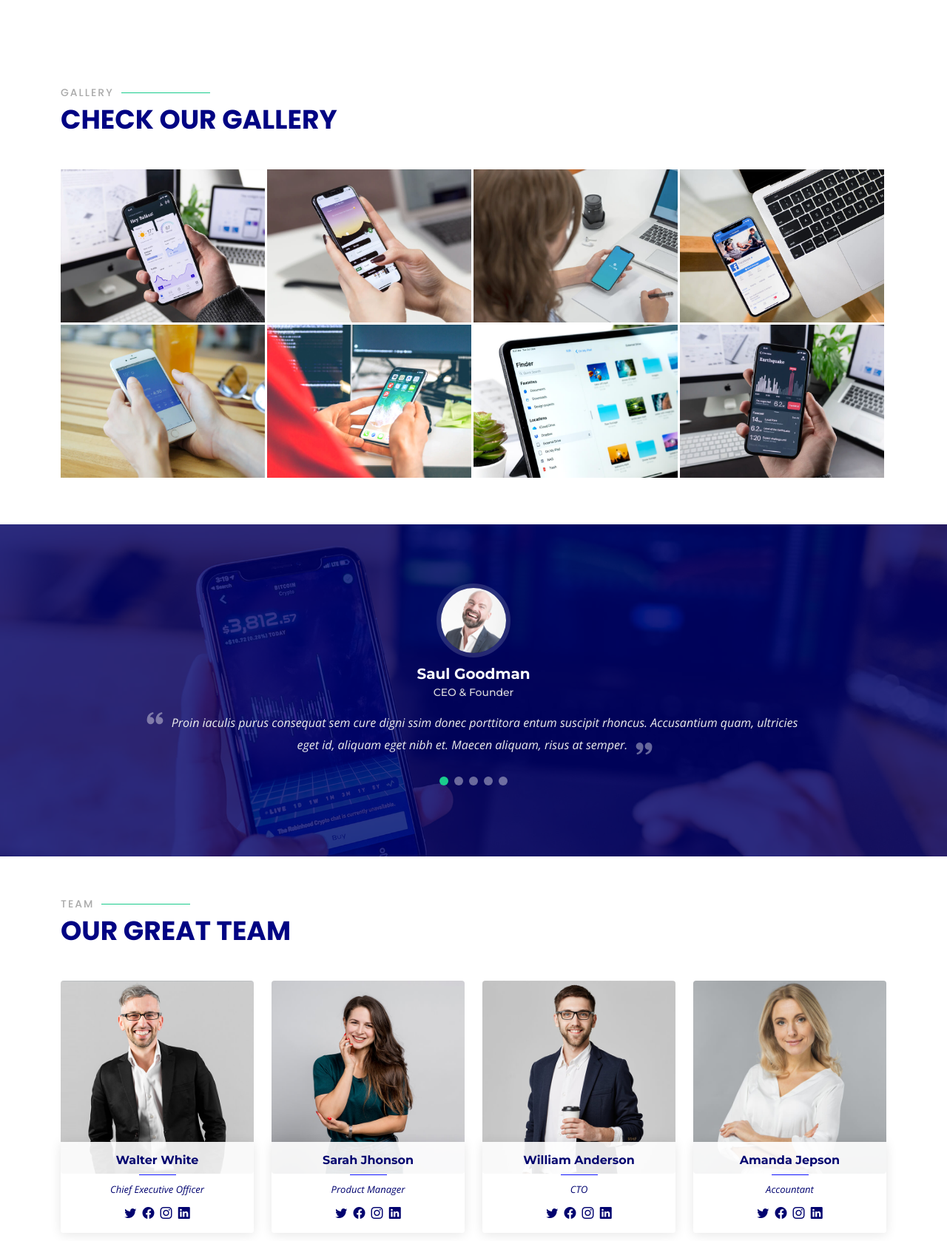
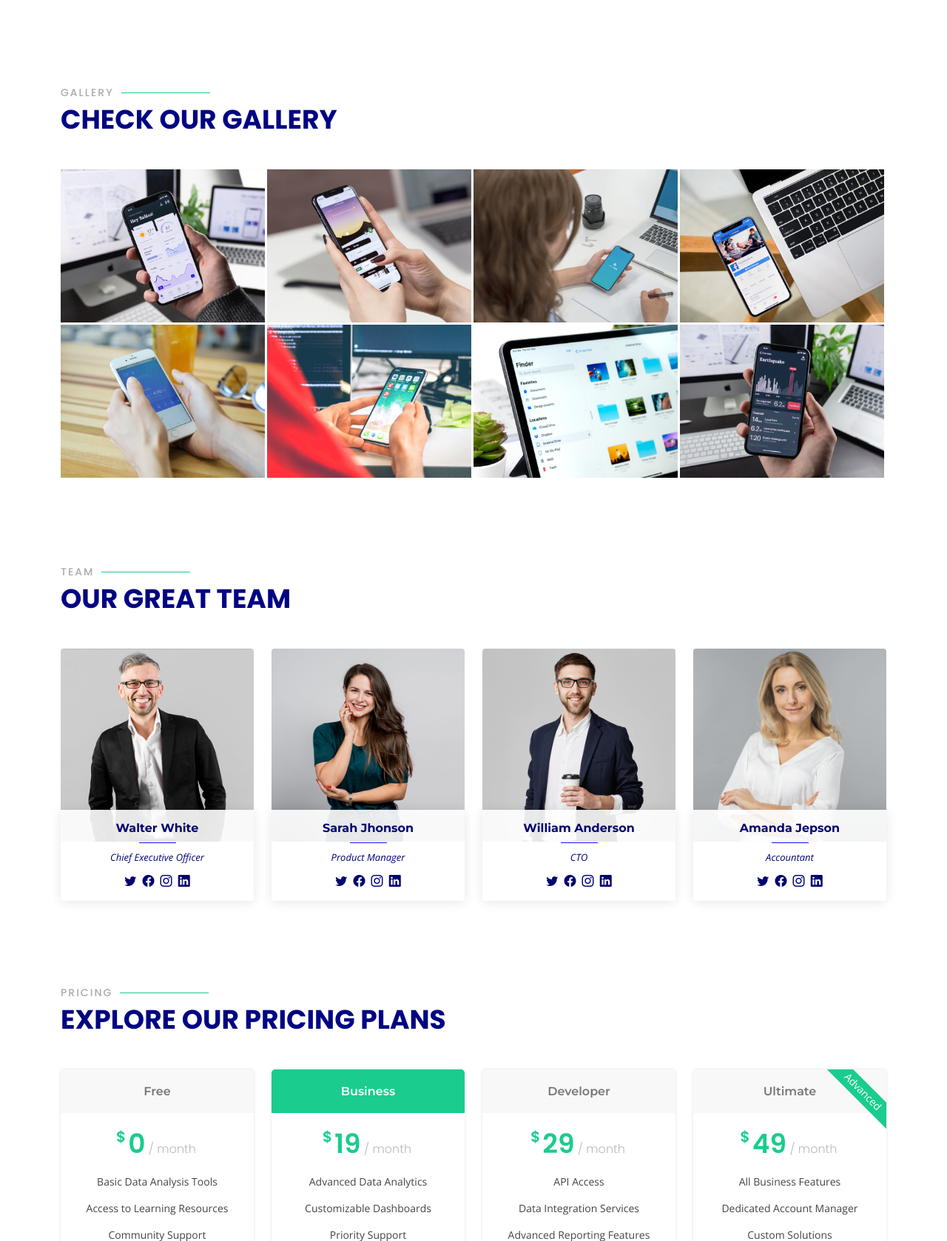
Before and after one commit to MiguelT18/NEXA, a Flask app: page / in a window 1280 px wide. Shown: the part 4510-6188 px from the top of the page at 74% size. Run offline with Flask 3, Linux system fonts and the light colour scheme; some libraries are stand-ins or nearby versions.

Commit message:
vista index

```diff
--- a/app/static/assets/css/style.css
+++ b/app/static/assets/css/style.css
@@ -120,7 +120,7 @@ h6 {
   transition: all 0.5s;
   z-index: 997;
   transition: all 0.5s;
-  background: rgba(1, 4, 136, 0.9);
+  background: rgba(20, 144, 111, 0.9);
 }
 
 #header.header-transparent {
@@ -128,7 +128,7 @@ h6 {
 }
 
 #header.header-scrolled {
-  background: rgba(1, 4, 136, 0.9);
+  background: rgba(11, 142, 92, 0.9);
   height: 60px;
 }
 
@@ -419,7 +419,7 @@ h6 {
 
 #hero:before {
   content: "";
-  background: rgba(2, 5, 161, 0.91);
+  background: rgba(42, 192, 120, 0.91);
   position: absolute;
   bottom: 0;
   top: 0;
@@ -1491,7 +1491,7 @@ section {
 # Footer
 --------------------------------------------------------------*/
 #footer {
-  background: #010351;
+  background: #17a367;
   padding: 0 0 30px 0;
   color: #fff;
   font-size: 14px;
@@ -1503,7 +1503,7 @@ section {
 
 #footer .footer-top .footer-info {
   margin-bottom: 15px;
-  background: #010246;
+  background: #17a367;
   color: #fff;
   border-top: 4px solid #1acc8d;
   text-align: center;
--- a/app/templates/home-page.html
+++ b/app/templates/home-page.html
@@ -328,83 +328,6 @@
 
       </div>
     </section><!-- End Gallery Section -->
-    <section id="testimonials" class="testimonials">
-      <div class="container">
-
-          <div class="testimonials-slider swiper" data-aos="fade-up" data-aos-delay="100">
-              <div class="swiper-wrapper">
-
-                  <div class="swiper-slide">
-                      <div class="testimonial-item">
-                          <img src="{{ url_for('static', filename='assets/img/testimonials/testimonials-1.jpg') }}" class="testimonial-img" alt="">
-                          <h3>Saul Goodman</h3>
-                          <h4>CEO &amp; Founder</h4>
-                          <p>
-                              <i class="bx bxs-quote-alt-left quote-icon-left"></i>
-                              Proin iaculis purus consequat sem cure digni ssim donec porttitora entum suscipit rhoncus. Accusantium quam, ultricies eget id, aliquam eget nibh et. Maecen aliquam, risus at semper.
-                              <i class="bx bxs-quote-alt-right quote-icon-right"></i>
-                          </p>
-                      </div>
-                  </div><!-- End testimonial item -->
-
-                  <div class="swiper-slide">
-                      <div class="testimonial-item">
-                          <img src="{{ url_for('static', filename='assets/img/testimonials/testimonials-2.jpg') }}" class="testimonial-img" alt="">
-                          <h3>Sara Wilsson</h3>
-                          <h4>Data Analyst</h4>
-                          <p>
-                              <i class="bx bxs-quote-alt-left quote-icon-left"></i>
-                              The insights gained from data analysis have transformed our decision-making process, allowing us to innovate and stay ahead in the competitive landscape.
-                              <i class="bx bxs-quote-alt-right quote-icon-right"></i>
-                          </p>
-                      </div>
-                  </div><!-- End testimonial item -->
-
-                  <div class="swiper-slide">
-                      <div class="testimonial-item">
-                          <img src="{{ url_for('static', filename='assets/img/testimonials/testimonials-3.jpg') }}" class="testimonial-img" alt="">
-                          <h3>Jena Karlis</h3>
-                          <h4>Store Owner</h4>
-                          <p>
-                              <i class="bx bxs-quote-alt-left quote-icon-left"></i>
-                              Utilizing data analytics has enabled us to understand our customers better and tailor our services to meet their needs effectively.
-                              <i class="bx bxs-quote-alt-right quote-icon-right"></i>
-                          </p>
-                      </div>
-                  </div><!-- End testimonial item -->
-
-                  <div class="swiper-slide">
-                      <div class="testimonial-item">
-                          <img src="{{ url_for('static', filename='assets/img/testimonials/testimonials-4.jpg') }}" class="testimonial-img" alt="">
-                          <h3>Matt Brandon</h3>
-                          <h4>Freelancer</h4>
-                          <p>
-                              <i class="bx bxs-quote-alt-left quote-icon-left"></i>
-                              The advanced analytics tools provided by this platform have significantly improved my project outcomes and client satisfaction.
-                              <i class="bx bxs-quote-alt-right quote-icon-right"></i>
-                          </p>
-                      </div>
-                  </div><!-- End testimonial item -->
-
-                  <div class="swiper-slide">
-                      <div class="testimonial-item">
-                          <img src="{{ url_for('static', filename='assets/img/testimonials/testimonials-5.jpg') }}" class="testimonial-img" alt="">
-                          <h3>John Larson</h3>
-                          <h4>Entrepreneur</h4>
-                          <p>
-                              <i class="bx bxs-quote-alt-left quote-icon-left"></i>
-                              The integration of data analytics into our business strategy has been a game changer, driving growth and efficiency.
-                              <i class="bx bxs-quote-alt-right quote-icon-right"></i>
-                          </p>
-                      </div>
-                  </div><!-- End testimonial item -->
-
-              </div>
-              <div class="swiper-pagination"></div>
-          </div>
-
-      </div>
-    </section><!-- End Testimonials Section -->
     <section id="team" class="team">
       <div class="container">
 
```
